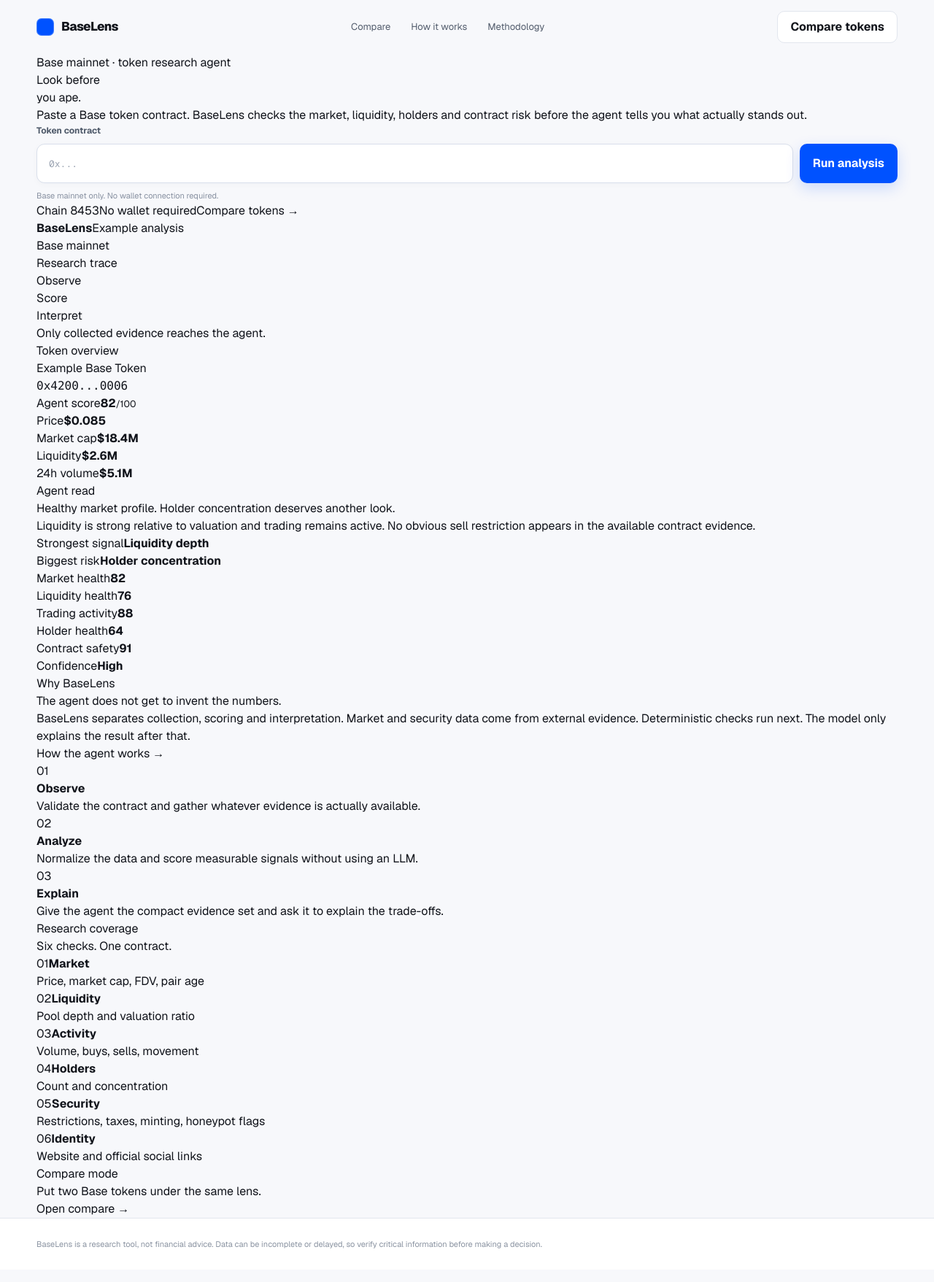
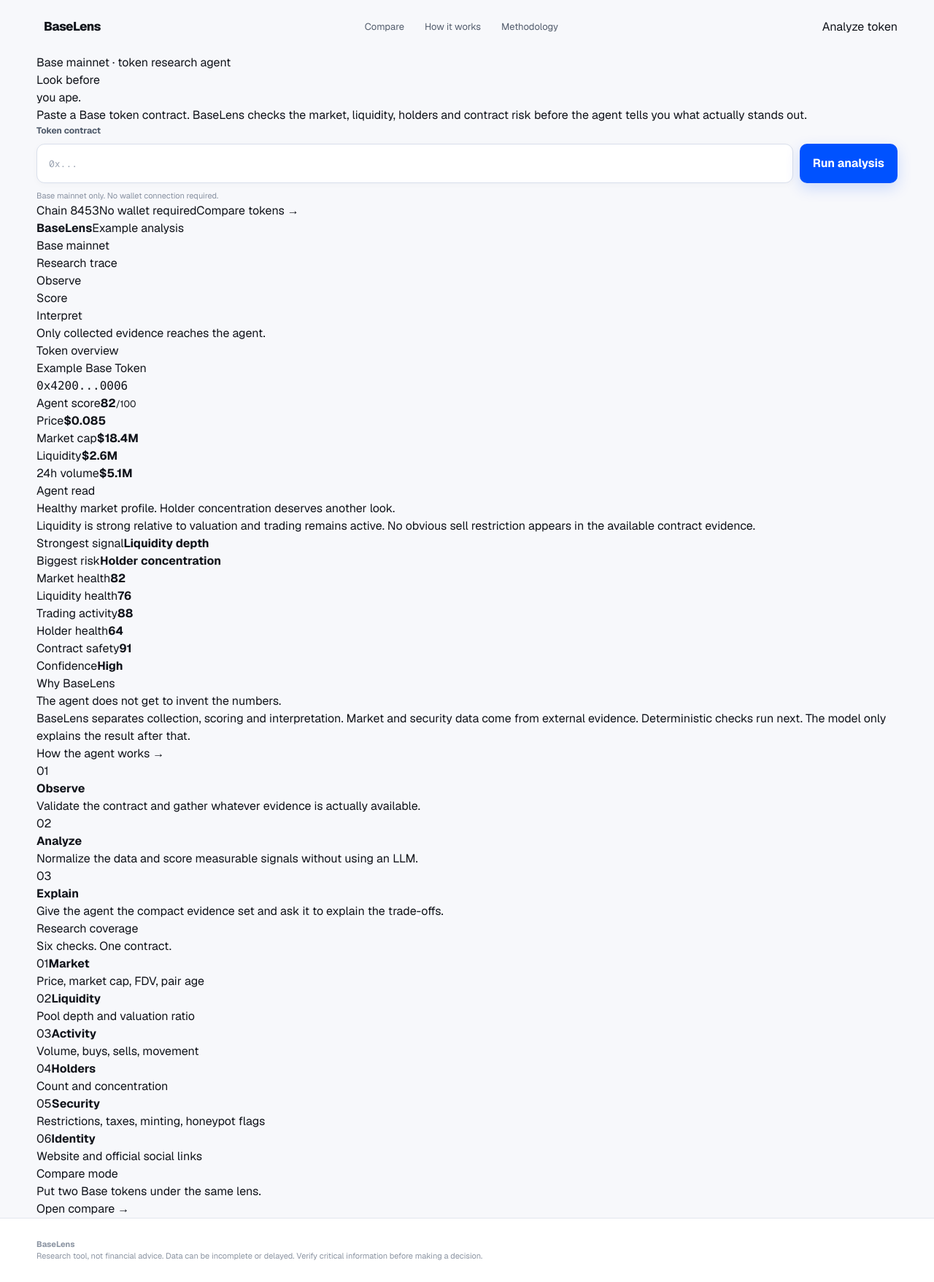
Before and after one commit to fawazfff/Baselens, a Next.js app: page / in a window 1280 px wide. Shown: the whole page at 73% size. Built offline with nearby package versions, Linux system fonts and the light colour scheme.

Commit message:
Use BaseLens logo mark in site navigation

```diff
--- a/src/components/Nav.tsx
+++ b/src/components/Nav.tsx
@@ -1,32 +1,47 @@
 import Link from "next/link";
+
+function BrandMark() {
+  return (
+    <span className="brand-mark" aria-hidden="true">
+      <span className="brand-mark-dot" />
+      <span className="brand-mark-ring"><i /></span>
+      <span className="brand-mark-handle" />
+    </span>
+  );
+}
 
 export function Nav() {
   return (
+    <header className="site-header">
       <div className="shell">
         <nav className="nav" aria-label="Primary navigation">
           <Link href="/" className="brand link" aria-label="BaseLens home">
-          <span className="base-dot" aria-hidden="true" />
-          BaseLens
+            <BrandMark />
+            <span>BaseLens</span>
           </Link>
           <div className="navlinks">
             <Link href="/compare">Compare</Link>
             <Link href="/how-it-works">How it works</Link>
             <Link href="/methodology">Methodology</Link>
           </div>
-        <Link href="/compare" className="btn ghost link">
-          Compare tokens
-        </Link>
+          <a href="/#analyze" className="nav-action link">
+            Analyze token
+          </a>
         </nav>
       </div>
+    </header>
   );
 }
 
 export function Footer() {
   return (
     <footer className="footer">
-      <div className="shell">
-        BaseLens is a research tool, not financial advice. Data can be incomplete
-        or delayed, so verify critical information before making a decision.
+      <div className="shell footer-inner">
+        <div className="footer-brand"><BrandMark /><b>BaseLens</b></div>
+        <p>
+          Research tool, not financial advice. Data can be incomplete or delayed.
+          Verify critical information before making a decision.
+        </p>
       </div>
     </footer>
   );
```
Lines whose indentation alone changed are shown as unchanged.
